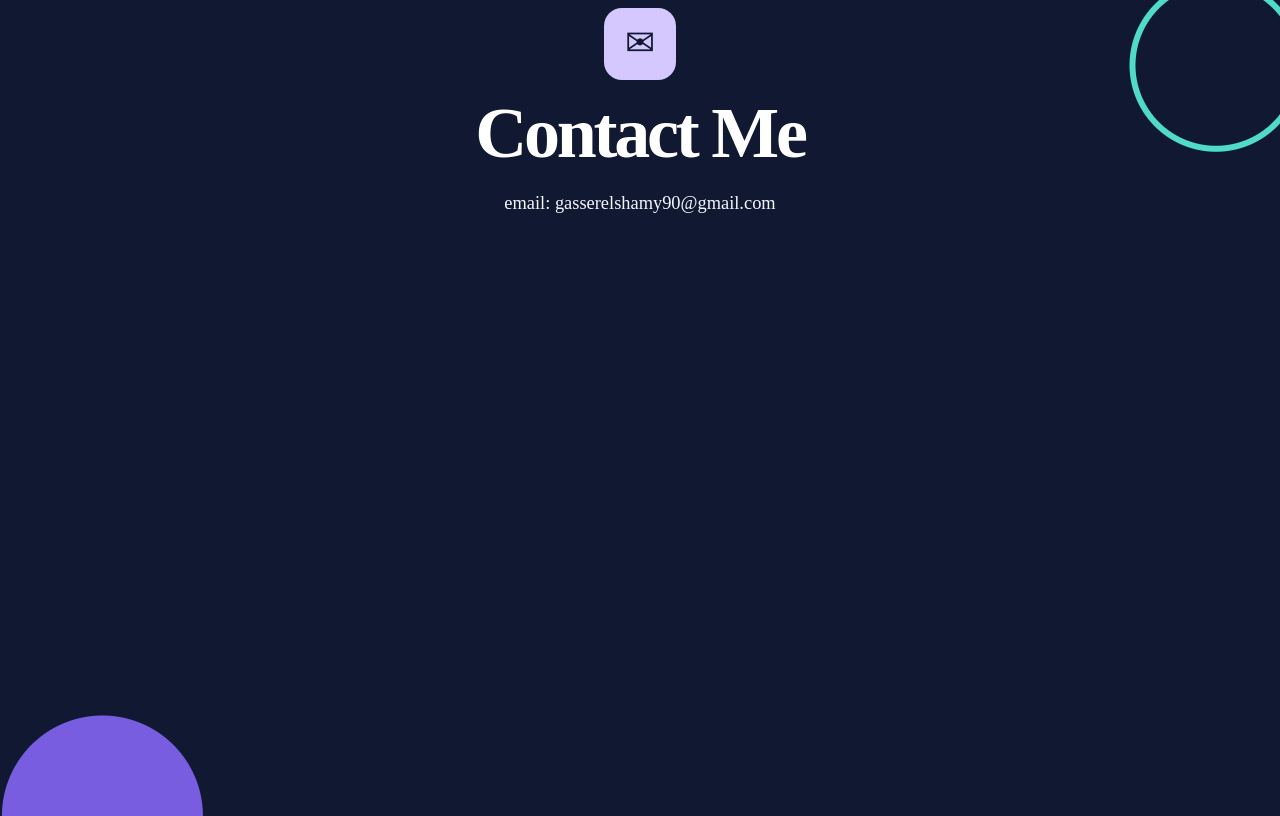
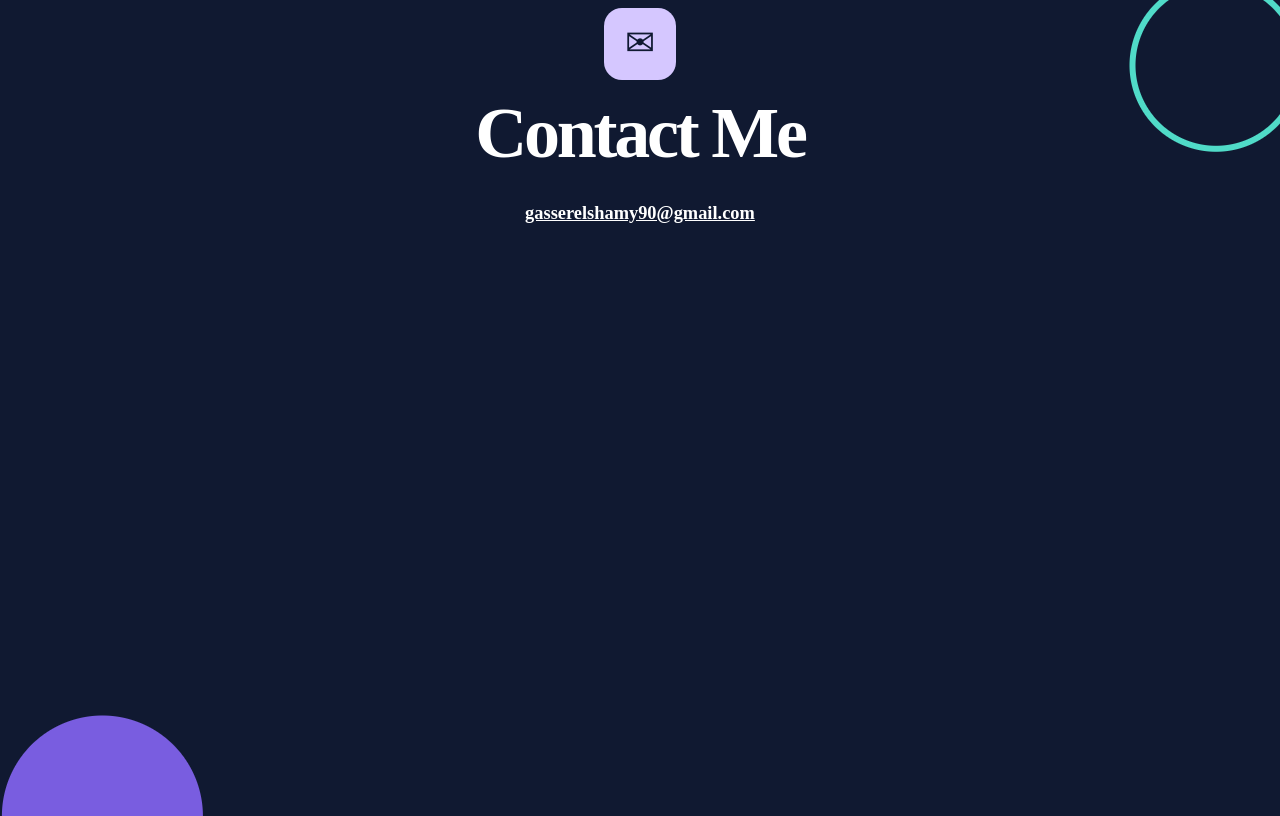
Before and after one commit to gelshamy1/Portfolio, a plain HTML site: page contact.html in a window 1280 px wide. Drawn offline with Linux system fonts and the light colour scheme.

Commit message:
Update email display in contact.html

```diff
--- a/contact.html
+++ b/contact.html
@@ -3,4 +3,9 @@
   <span class="page-icon email-icon" aria-hidden="true">✉</span>
   <h1>Contact Me</h1>
 </header>
-email: gasserelshamy90@gmail.com
+<p style="text-align: center;">
+  <a href="gasserelshamy90@gmail.com"
+     style="color: white; background: transparent; margin: 0; text-decoration: underline;">
+    gasserelshamy90@gmail.com
+  </a>
+</p>
```
